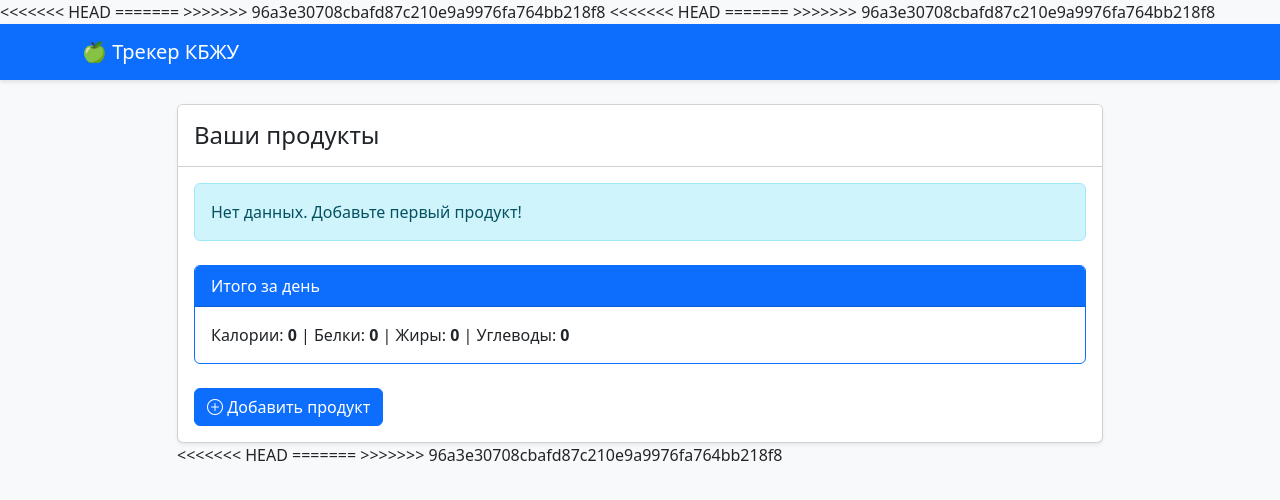
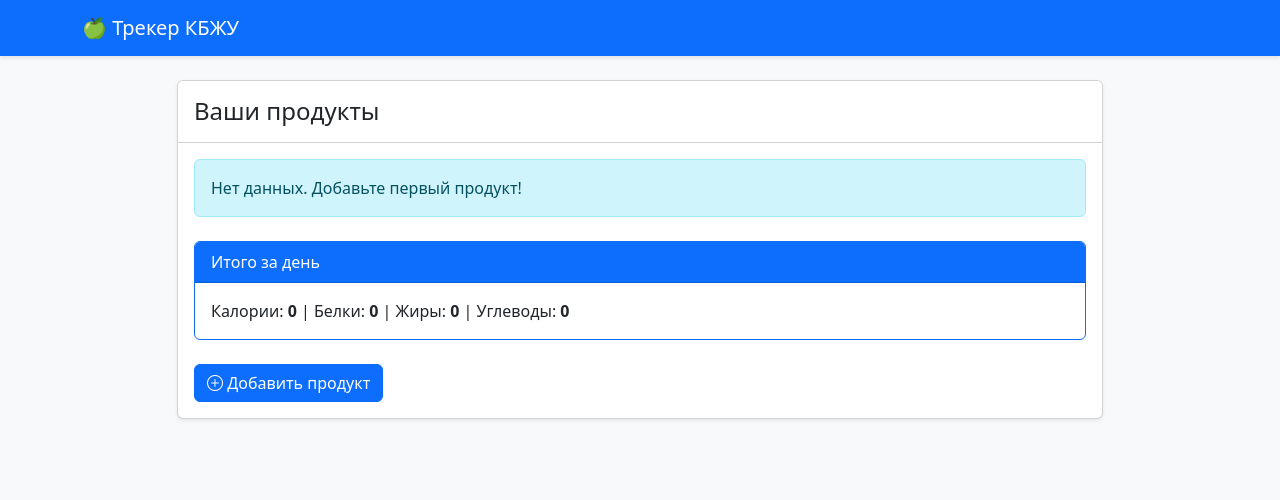
Before and after one commit to Sofiia-cloud/Calorie-tracker, a Flask app: page / in a window 1280 px wide. Shown: the top 500 px of the page. Run offline with Flask 3, Linux system fonts and the light colour scheme.

Commit message:
Update base.html

```diff
--- a/templates/base.html
+++ b/templates/base.html
@@ -4,10 +4,7 @@
     <meta charset="UTF-8">
     <meta name="viewport" content="width=device-width, initial-scale=1">
     <title>{% block title %}Трекер КБЖУ{% endblock %}</title>
-<<<<<<< HEAD
-=======
 
->>>>>>> 96a3e30708cbafd87c210e9a9976fa764bb218f8
     <link href="https://cdn.jsdelivr.net/npm/bootstrap@5.3.0/dist/css/bootstrap.min.css" rel="stylesheet">
     <link rel="stylesheet" href="https://cdn.jsdelivr.net/npm/bootstrap-icons@1.10.0/font/bootstrap-icons.css">
     <style>
@@ -20,10 +17,7 @@
     </style>
 </head>
 <body>
-<<<<<<< HEAD
-=======
 
->>>>>>> 96a3e30708cbafd87c210e9a9976fa764bb218f8
     <nav class="navbar navbar-expand-lg navbar-dark bg-primary mb-4">
         <div class="container">
             <a class="navbar-brand" href="/">🍏 Трекер КБЖУ</a>
@@ -34,10 +28,6 @@
         {% block content %}{% endblock %}
     </div>
 
-<<<<<<< HEAD
-=======
-
->>>>>>> 96a3e30708cbafd87c210e9a9976fa764bb218f8
     <script src="https://cdn.jsdelivr.net/npm/bootstrap@5.3.0/dist/js/bootstrap.bundle.min.js"></script>
     {% block scripts %}{% endblock %}
 </body>
```
